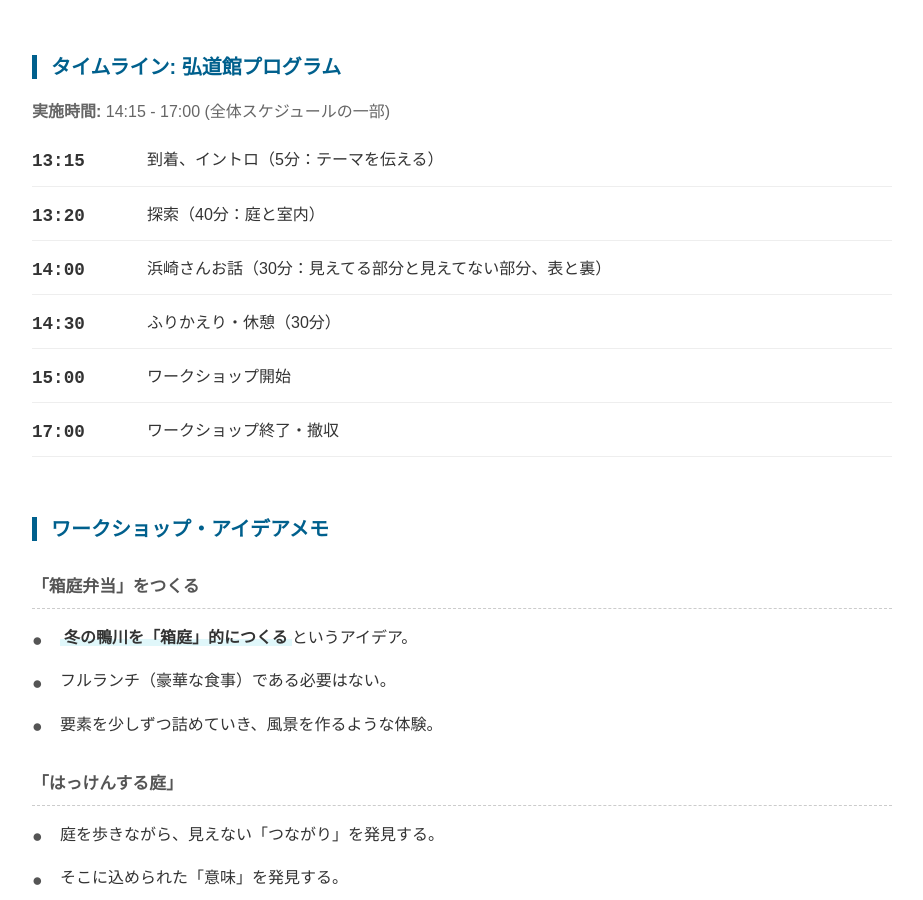
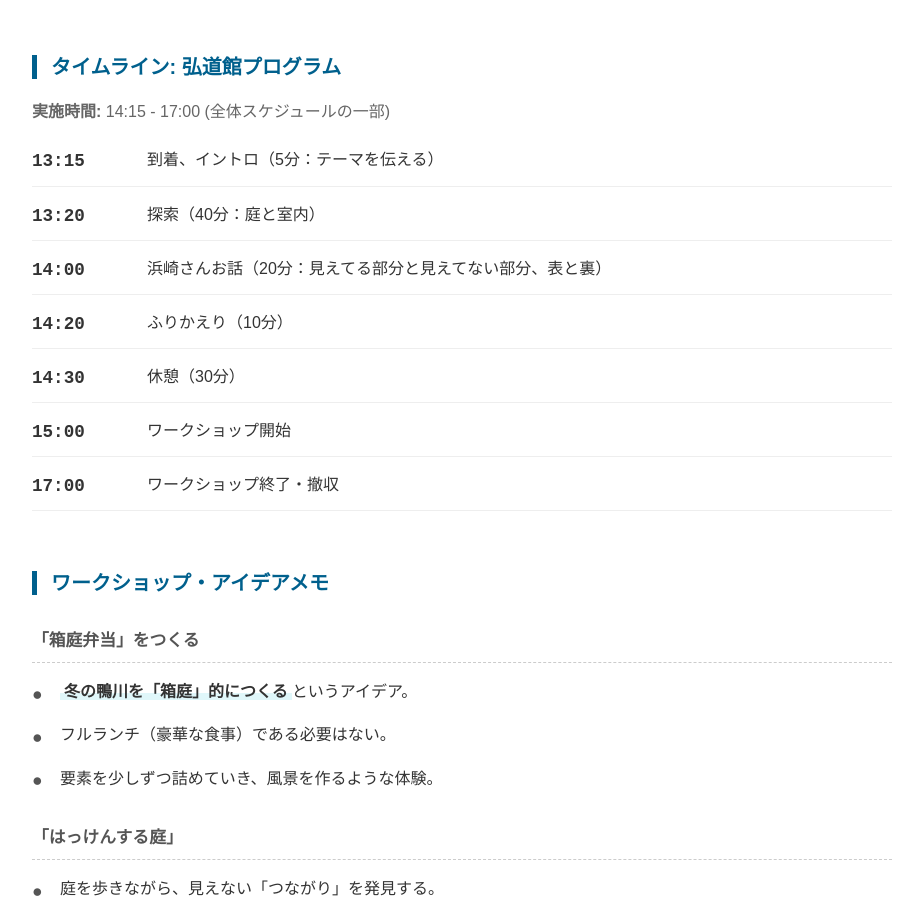
Before and after one commit to REMriaTV/iki-mono, a Jekyll site: the page built from journeys/fukumoto/kodokan.html, in a window 1280 px wide and 900 px high, scrolled down 526 px. Shown: the whole window, without its empty margins (178-1101 px from the left). Built offline with Jekyll 4.4.1, drawn with Linux system fonts in a browser that asks for light colours.

Commit message:
Update kodokan.html

```diff
--- a/journeys/fukumoto/kodokan.html
+++ b/journeys/fukumoto/kodokan.html
@@ -254,8 +254,9 @@ title: Research Log: 弘道館 (Kodokan)
         <ul class="timeline-list">
             <li><span class="time-slot">13:15</span> <span>到着、イントロ（5分：テーマを伝える）</span></li>
             <li><span class="time-slot">13:20</span> <span>探索（40分：庭と室内）</span></li>
-            <li><span class="time-slot">14:00</span> <span>浜崎さんお話（30分：見えてる部分と見えてない部分、表と裏）</span></li>
-            <li><span class="time-slot">14:30</span> <span>ふりかえり・休憩（30分）</span></li>
+            <li><span class="time-slot">14:00</span> <span>浜崎さんお話（20分：見えてる部分と見えてない部分、表と裏）</span></li>
+            <li><span class="time-slot">14:20</span> <span>ふりかえり（10分）</span></li>
+            <li><span class="time-slot">14:30</span> <span>休憩（30分）</span></li>
             <li><span class="time-slot">15:00</span> <span>ワークショップ開始</span></li>
             <li><span class="time-slot">17:00</span> <span>ワークショップ終了・撤収</span></li>
         </ul>
```
